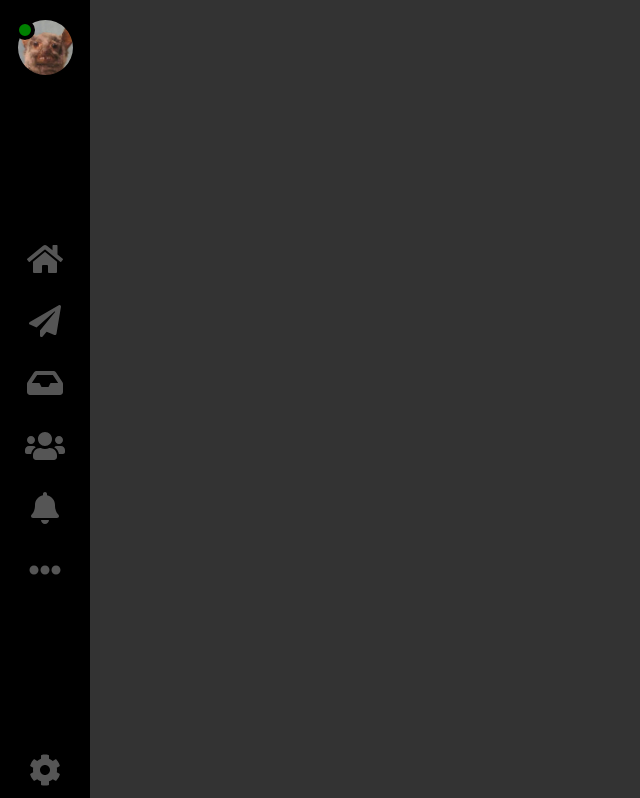
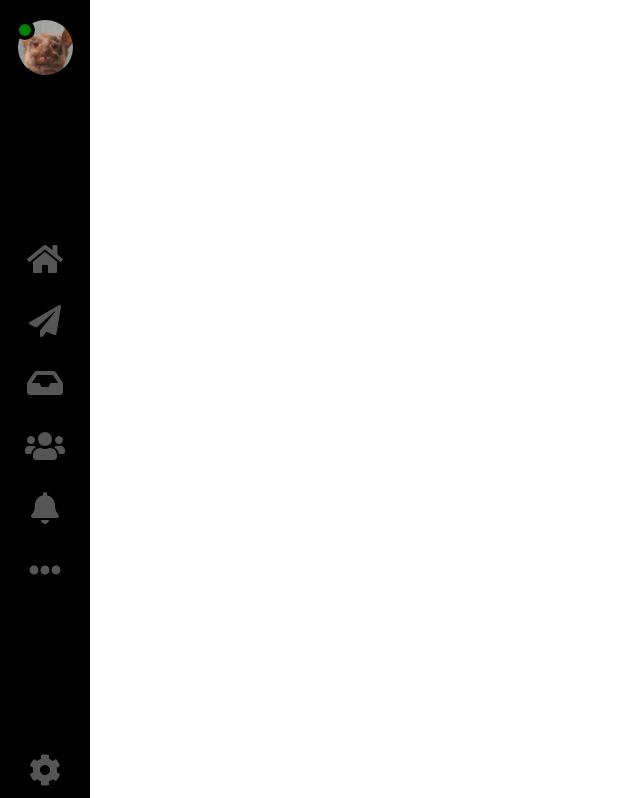
Before and after one commit to france00mf/chat, a Vue app: page / in a window 1280 px wide. Shown: the top 798 px of the page, without its empty margins (0-640 px from the left). Built offline with nearby package versions, Linux system fonts and the light colour scheme.

Commit message:
fix: change background color

```diff
--- a/src/App.vue
+++ b/src/App.vue
@@ -7,7 +7,6 @@
 <style>
 body{
     margin: 0;
-    background: #333;
 }
 
 #app {
```
